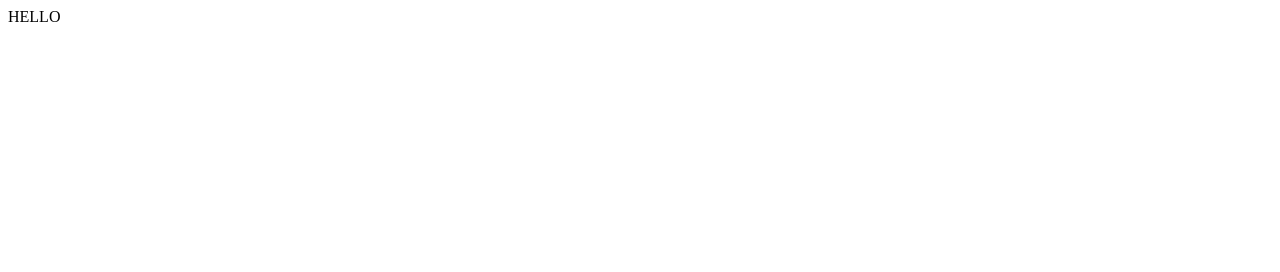
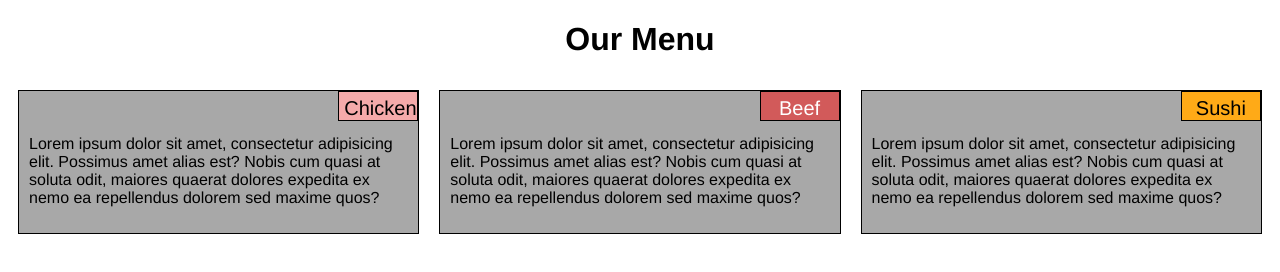
Before and after one commit to ashishtrivedi77/courseraHTML, a plain HTML site: page module2-solution/index.html in a window 1280 px wide. Drawn offline with Linux system fonts and the light colour scheme.

Commit message:
html changes

```diff
--- a/module2-solution/index.html
+++ b/module2-solution/index.html
@@ -1,8 +1,43 @@
 <!DOCTYPE html>
 <html>
 <head>
+	<script>css/style.css</script>
+	 <link href='css/style.css' rel='stylesheet' type='text/css'>
 </head>
 <body>
-	HELLO
+	<h1>Our Menu</h1>
+	<div class="col-lg col-md col-sm">
+	<div class="outer">
+		<p id="inner1">
+			Chicken
+		</p>
+		<br>
+		<p id="content">
+			Lorem ipsum dolor sit amet, consectetur adipisicing elit. Possimus amet alias est? Nobis cum quasi 	at soluta odit, maiores quaerat dolores expedita ex nemo ea repellendus dolorem sed maxime quos?
+		</p>
+	</div>
+</div>
+<div class="col-lg col-md col-sm">
+	<div class="outer">
+		<p id="inner2">
+			Beef
+		</p>
+		<br>
+		<p id="content">
+			Lorem ipsum dolor sit amet, consectetur adipisicing elit. Possimus amet alias est? Nobis cum quasi at soluta odit, maiores quaerat dolores expedita ex nemo ea repellendus dolorem sed maxime quos?
+		</p>
+	</div>
+</div>
+<div class="col-lg col-md col-sm col-md-1">
+	<div class="outer">
+		<p id="inner3">
+			Sushi
+		</p>
+		<br>
+		<p id="content">
+			Lorem ipsum dolor sit amet, consectetur adipisicing elit. Possimus amet alias est? Nobis cum quasi at soluta odit, maiores quaerat dolores expedita ex nemo ea repellendus dolorem sed maxime quos?
+		</p>
+	</div>
+</div>
 </body>
 </html>
```
